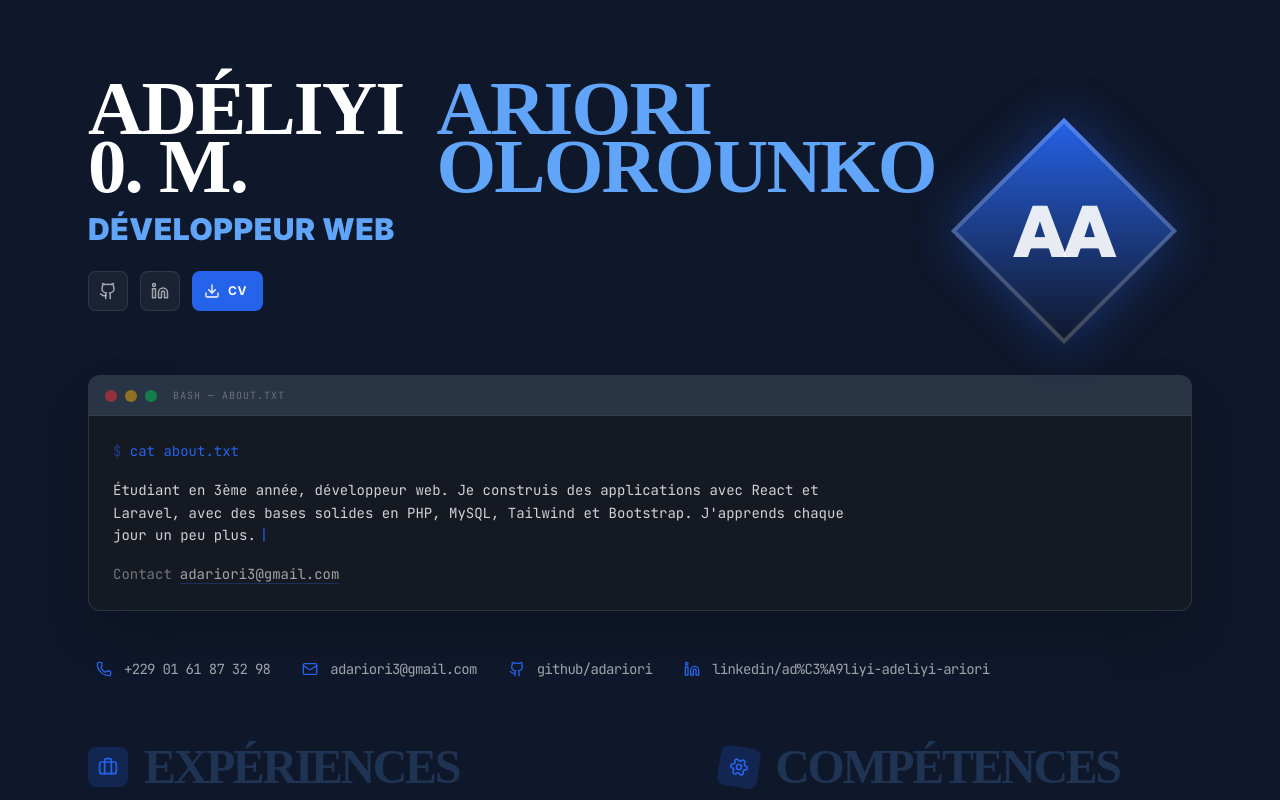
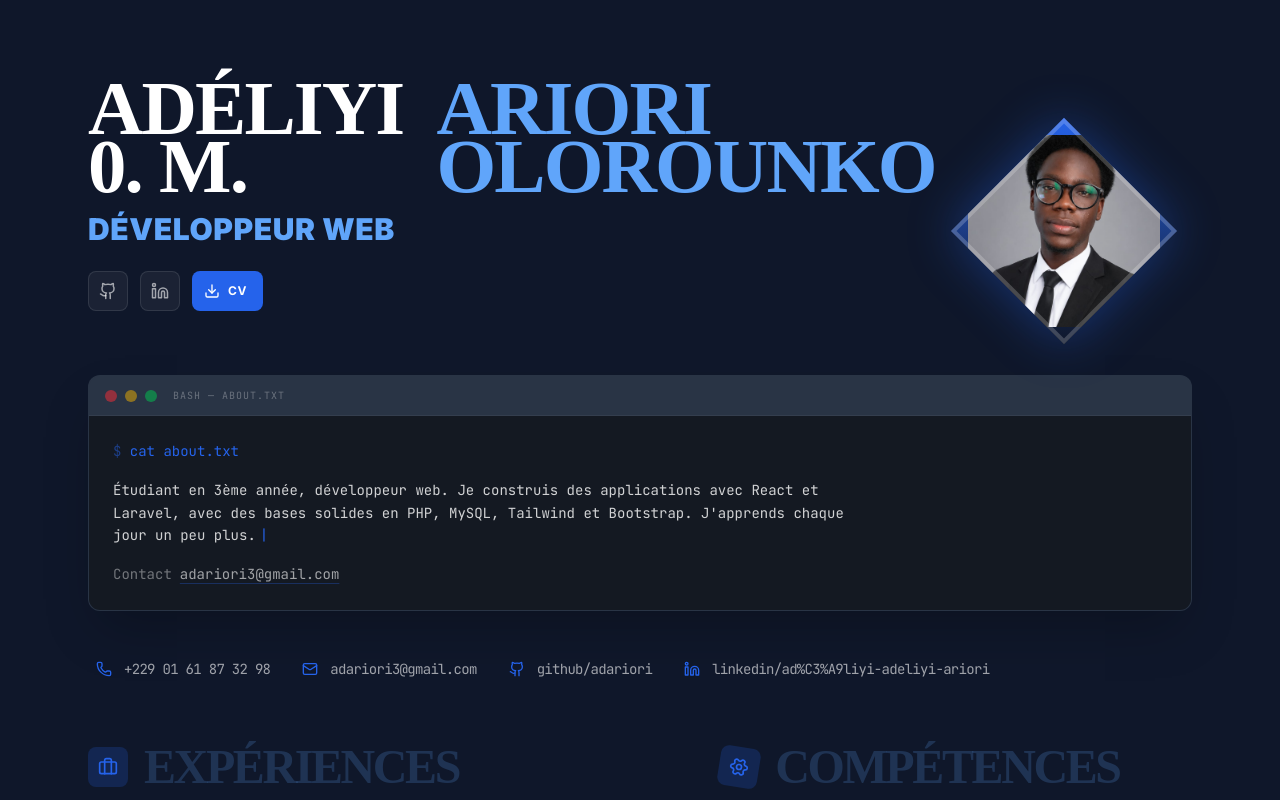
Before and after one commit to adariori/Portefolio, a React (Vite) app: page / in a window 1280 px wide. Shown: the top 800 px of the page. Built offline with nearby package versions, Linux system fonts and the light colour scheme; no server answers; a web font is replaced by a local one.

Commit message:
Affiche la vraie photo de profil dans le Header

```diff
--- a/src/components/Header.tsx
+++ b/src/components/Header.tsx
@@ -52,7 +52,6 @@ function KineticWord({ text, delayOffset = 0, className = '' }: { text: string;
 
 export default function Header() {
   const cardRef = useRef<HTMLDivElement>(null);
-  const initials = `${PROFILE.firstName.charAt(0)}${PROFILE.lastName.charAt(0)}`.toUpperCase();
 
   // Magnetic tilt: photo reacts to cursor position like it's floating on a hinge.
   const rotateX = useMotionValue(0);
@@ -145,18 +144,17 @@ export default function Header() {
           style={{ rotateX: springX, rotateY: springY }}
           className="h-24 w-24 sm:h-32 sm:w-32 md:h-40 md:w-40 bg-gradient-to-br from-accent to-bg-dark overflow-hidden shadow-[0_0_50px_rgba(37,99,235,0.4)] group-hover:shadow-[0_0_70px_rgba(37,99,235,0.6)] transition-shadow"
         >
-          {/* Monogram placeholder — swap for a real photo by replacing this
-              block with an <img>. Counter-rotated to stay upright inside the diamond. */}
+          {/* Photo de profil, contre-tournée pour rester droite dans le losange. */}
           <motion.div
             initial={{ rotate: -45, scale: 1.2 }}
             animate={{ rotate: -45, scale: 1.2 }}
-            role="img"
-            aria-label={`Photo de profil de ${PROFILE.firstName} ${PROFILE.lastName}`}
-            className="h-full w-full flex items-center justify-center select-none"
+            className="h-full w-full select-none"
           >
-            <span className="font-display font-black text-4xl sm:text-5xl md:text-6xl text-white/90 group-hover:text-white tracking-tight transition-colors duration-300">
-              {initials}
-            </span>
+            <img
+              src="/profil.jpeg"
+              alt={`Photo de profil de ${PROFILE.firstName} ${PROFILE.lastName}`}
+              className="h-full w-full object-cover"
+            />
           </motion.div>
           {/* Sheen that tracks the tilt — sells the "glass over metal" feel */}
           <motion.div
```
Also changed, not shown: public/profil.jpeg (added), 1 other file (tests, documents, lock files or other folders).
